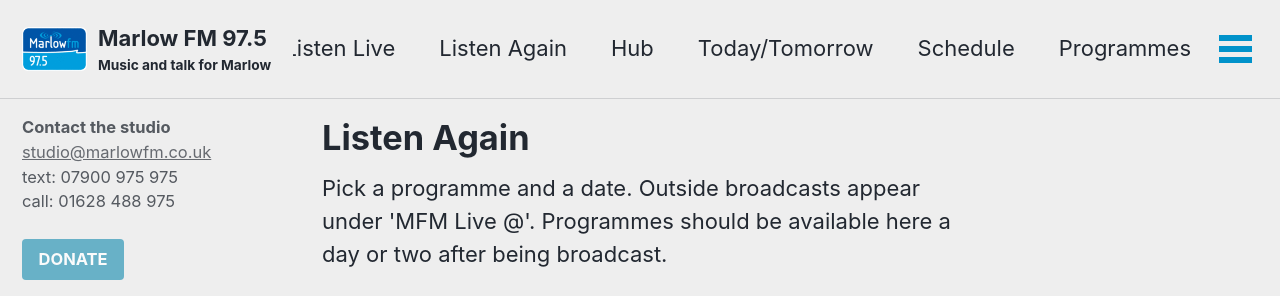
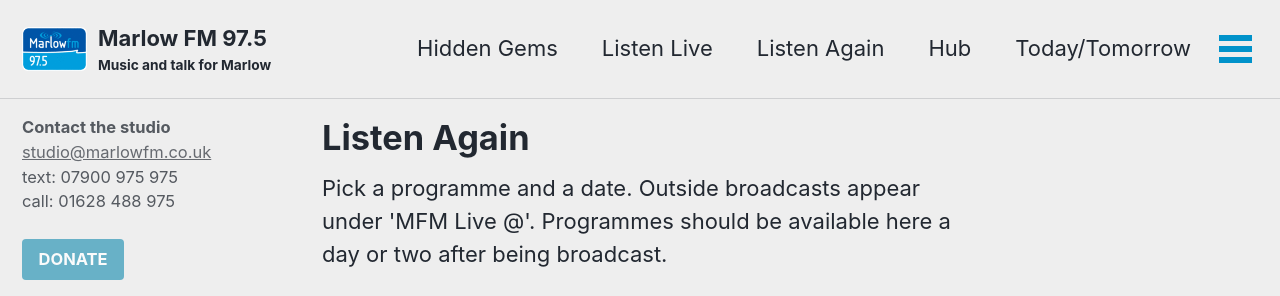
Before and after one commit to marlowfm/marlowfm.github.io, a Jekyll site: the page built from _pages/listen-again.html, in a window 1280 px wide, cut to the strip 0-296 px from the top of the page. Built offline with Jekyll 4.4.1, drawn with Linux system fonts in a browser that asks for light colours; cached includes are drawn as plain includes; nearby versions of some CDN libraries.

Commit message:
Add Hidden Gems page

```diff
--- a/_data/navigation.yml
+++ b/_data/navigation.yml
@@ -1,5 +1,7 @@
 # main links
 main:
+  - title: "Hidden Gems"
+    url: /gems/
   - title: "Listen Live"
     url: "http://radioplayer.marlowfm.co.uk"
   - title: "Listen Again"
```
